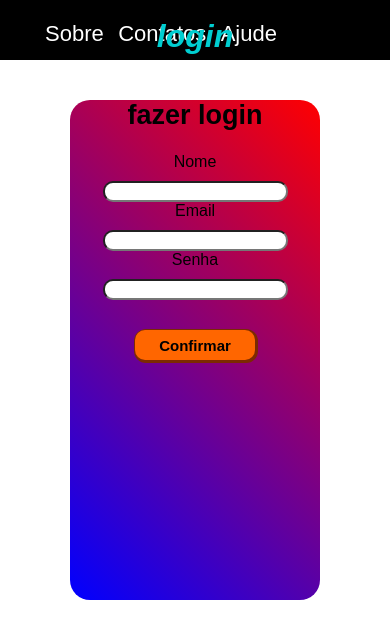
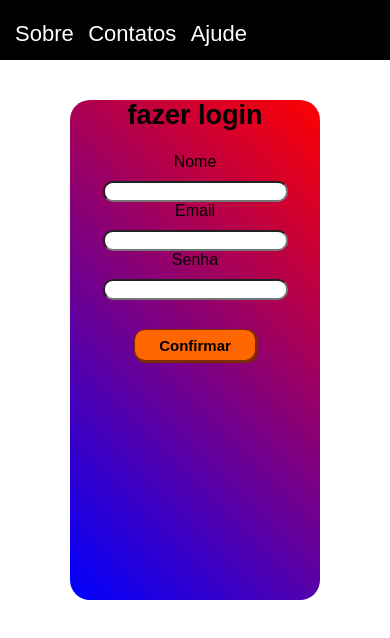
Before and after one commit to CarlosEduardoBastos/CriandoUmaAriaDeRegistro, a plain HTML site: page index.html in a window 390 px wide. Drawn offline with Linux system fonts and the light colour scheme.

Commit message:
colocando o arquivo small-screen.css

```diff
--- a/css/ small-screen.css
+++ /dev/null
@@ -1,4 +0,0 @@
-/*Tela Pequena*/
-@media screen and (max-width: 500px){
-
-}
--- /dev/null
+++ b/css/small-screen.css
@@ -0,0 +1,14 @@
+/*Tela Pequena*/
+@media screen and (max-width: 500px){
+    #logo{
+        color: darkturquoise;
+        position: absolute;
+        right: 20px;
+        margin-bottom: 50px;
+        font-size: 25px;
+    }
+    #menu{
+        position: absolute;
+        left: -30px;
+    }
+}
--- a/css/style.css
+++ b/css/style.css
@@ -24,7 +24,7 @@ header{
 #menu ul li a:hover{
     color: darkturquoise;
 }
-#text-pricipal{
+#logo{
     margin-top: -50px;
     color: darkturquoise;
     text-align: center;
--- a/index.html
+++ b/index.html
@@ -5,7 +5,8 @@
     <meta name="viewport" content="width=device-width, initial-scale=1.0">
     <title>Document</title>
     <link rel="stylesheet" href="./css/style.css">
-    <link rel="stylesheet" media="screen and (max-width: 500px)" href="./css/small-cell.css">
+    <link rel="stylesheet" href="./css/small-screen.css">
+
 </head>
 <body>
     <header>
@@ -16,7 +17,7 @@
                <li><a href="ajude.html">Ajude</a></li>
             </ul>
         </nav>
-        <h1 id="text-pricipal">login</h1>
+        <h1 id="logo">login</h1>
     </header>
     <section id="caixa">
         <sction id="caixa__login">
```
